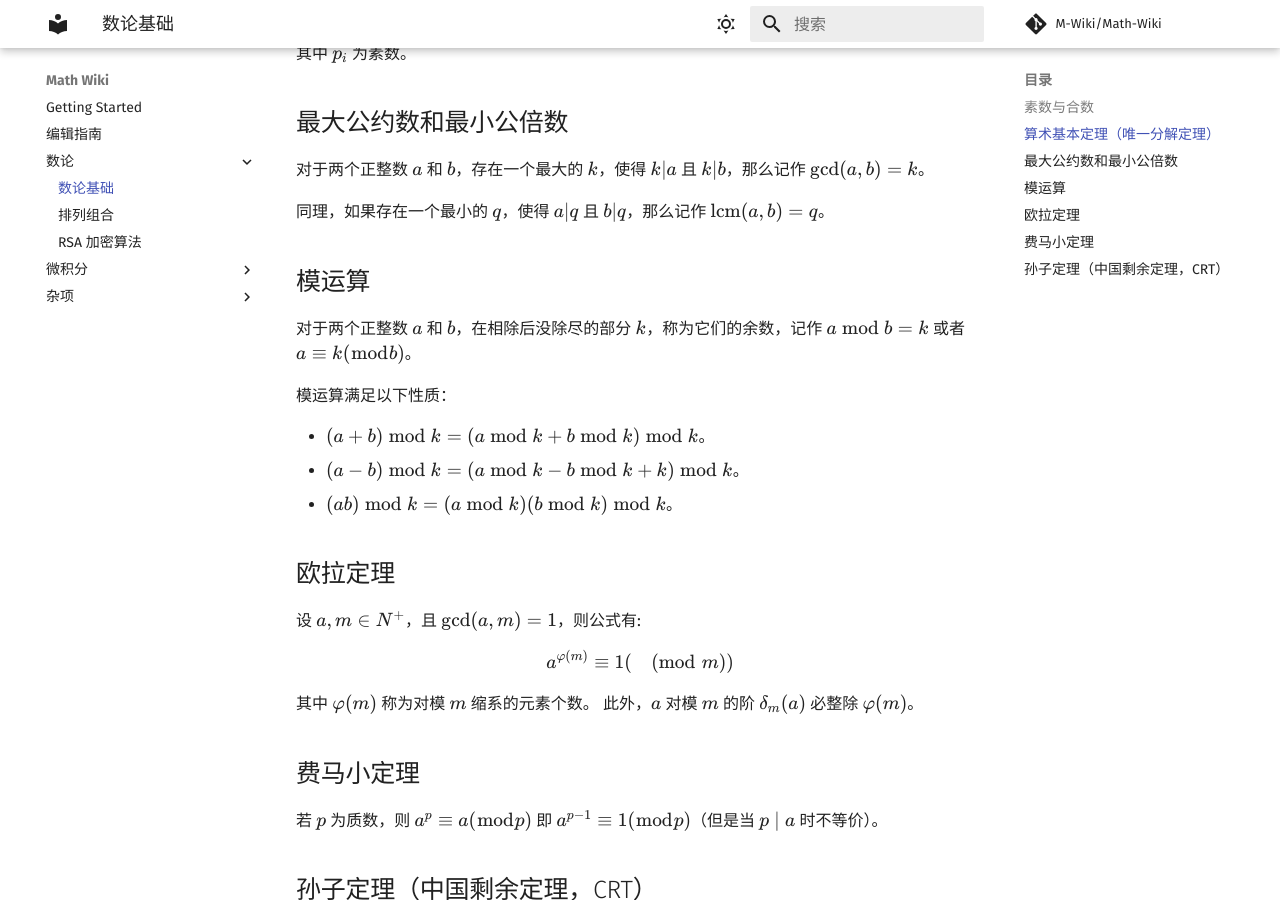
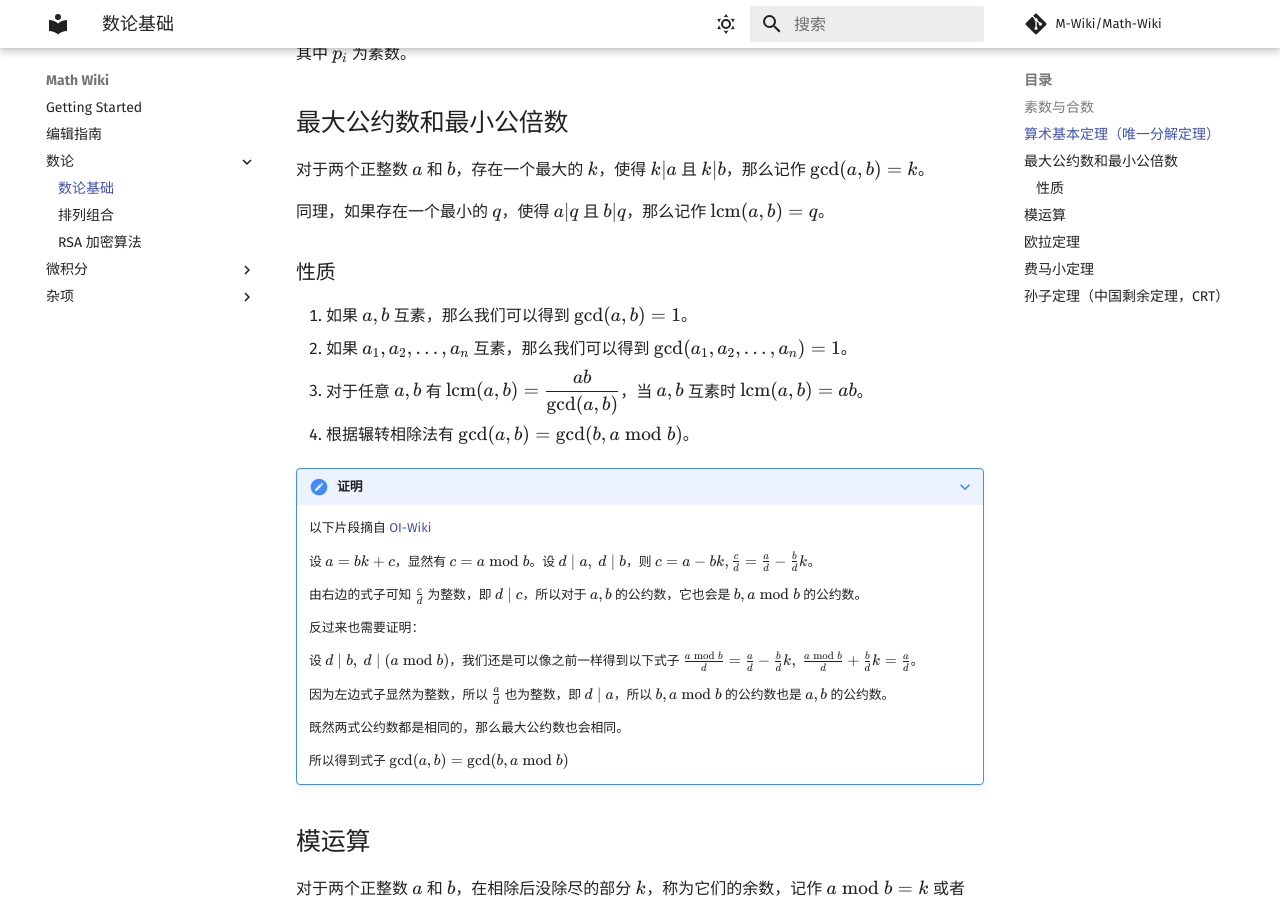
Before and after one commit to M-Wiki/Math-Wiki, an MkDocs documentation site: the page built from docs/number-theory/basic.md, in a window 1280 px wide and 900 px high, scrolled down 497 px. Built offline with MkDocs 1.6.1 and Material for MkDocs 9.7.7, drawn with Linux system fonts in a browser that asks for light colours; comment, search, counter and statistics services are not loaded.

Commit message:
add(/docs/number-theory/basic.md)添加数论基础的一部分辗转相除法
* add(/docs/number-theory/basic.md)添加数论基础的一部分辗转相除法
* init(/docs/others/imagine_number.md)留出复数基础的空位

```diff
--- a/docs/number-theory/basic.md
+++ b/docs/number-theory/basic.md
@@ -24,6 +24,31 @@ $$
 
 同理，如果存在一个最小的 $q$，使得 $a|q$ 且 $b|q$，那么记作 $\operatorname{lcm}(a,b)=q$。
 
+
+### 性质
+
+1. 如果 $a,b$ 互素，那么我们可以得到 $\gcd(a,b)=1$。
+2. 如果 $a_1,a_2,\ldots,a_n$ 互素，那么我们可以得到 $\gcd(a_1,a_2,\ldots,a_n)=1$。
+3. 对于任意 $a,b$ 有 $\operatorname{lcm}(a,b)=\dfrac{ab}{\gcd(a,b)}$，当 $a,b$ 互素时 $\operatorname{lcm}(a,b)=ab$。
+4. 根据辗转相除法有 $\gcd(a,b)=\gcd(b,a\bmod b)$。
+
+???+ note "证明"
+
+	以下片段摘自 [OI-Wiki](https://oi-wiki.org/math/number-theory/gcd/#%E6%AC%A7%E5%87%A0%E9%87%8C%E5%BE%97%E7%AE%97%E6%B3%95)
+
+	设 $a=bk+c$，显然有 $c=a \bmod b$。设 $d \mid a,~d \mid b$，则 $c=a-bk, \frac{c}{d}=\frac{a}{d}-\frac{b}{d}k$。
+
+    由右边的式子可知 $\frac{c}{d}$ 为整数，即 $d \mid c$，所以对于 $a,b$ 的公约数，它也会是 $b,a \bmod b$ 的公约数。
+
+    反过来也需要证明：
+
+    设 $d \mid b,~d\mid (a \bmod b)$，我们还是可以像之前一样得到以下式子 $\frac{a\bmod b}{d}=\frac{a}{d}-\frac{b}{d}k,~\frac{a\bmod b}{d}+\frac{b}{d}k=\frac{a}{d}$。
+
+    因为左边式子显然为整数，所以 $\frac{a}{d}$ 也为整数，即 $d \mid a$，所以 $b,a\bmod b$ 的公约数也是 $a,b$ 的公约数。
+
+    既然两式公约数都是相同的，那么最大公约数也会相同。
+
+    所以得到式子 $\gcd(a,b)=\gcd(b,a\bmod b)$
 
 ## 模运算
 
--- a/mkdocs.yml
+++ b/mkdocs.yml
@@ -16,6 +16,7 @@ nav:
   - 杂项:
     - 求和符号和连乘符号: others/sigma_prod.md
     - '自然常数 e': others/natural_constant.md
+    - '复数的基本知识': others/imagine_number.md
 
 plugins:
   - git-revision-date-localized:
```
Also changed, not shown: docs/others/imagine_number.md (added, +1 -0 lines).
